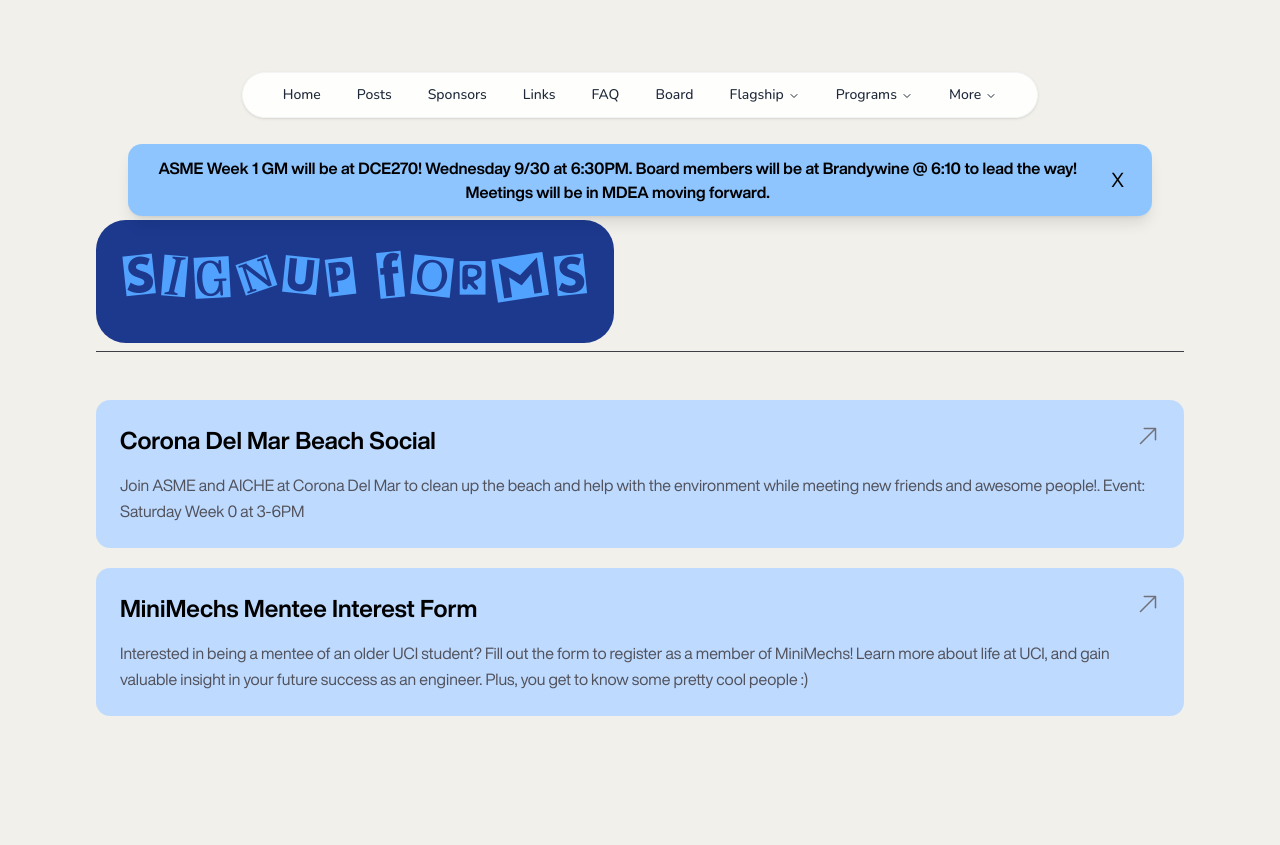
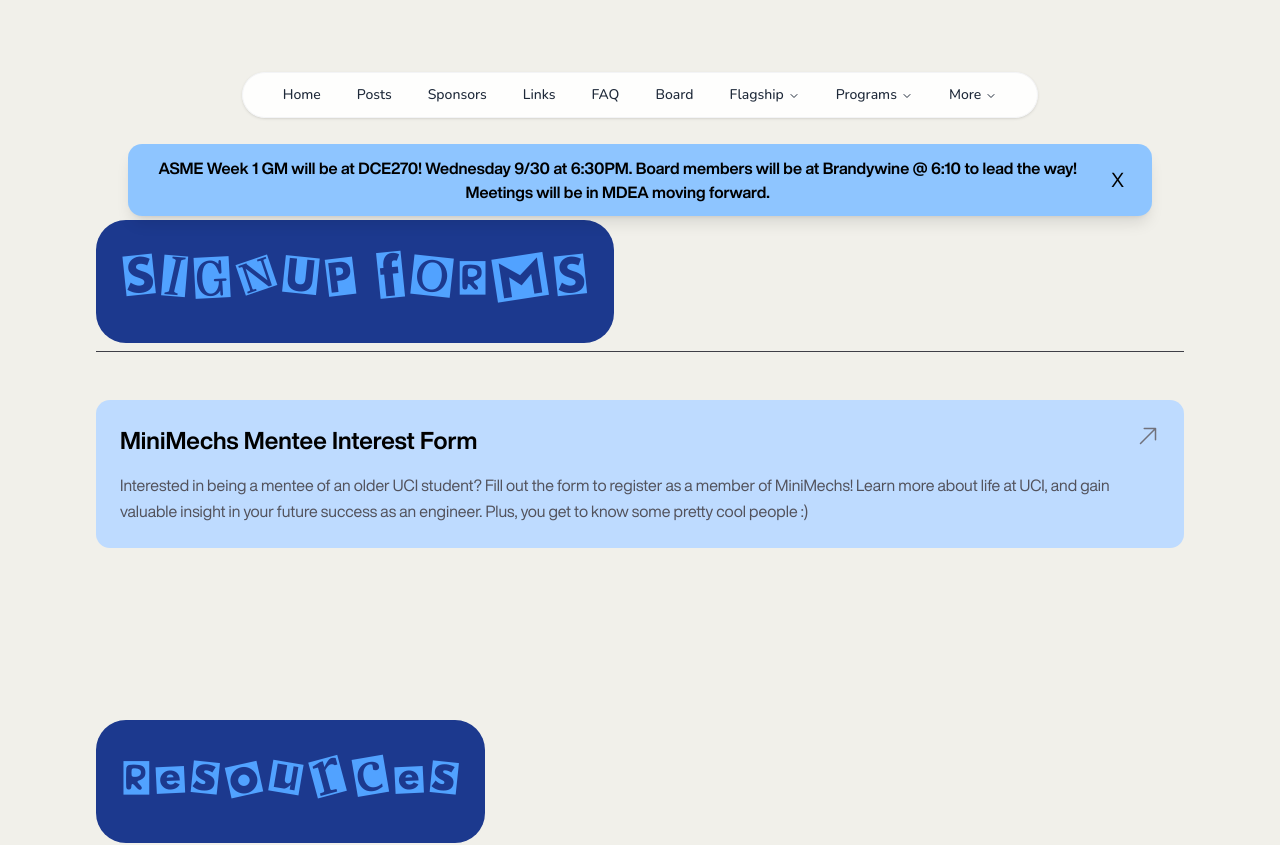
Before and after one commit to asmeuci/asme-website, a React (Vite) app in the folder asme-website/: page /links in a window 1280 px wide. Shown: the top 845 px of the page. Built offline with nearby package versions, Linux system fonts and the light colour scheme.

Commit message:
FAQ + banner

```diff
--- a/asme-website/src/components/InfoBanner.tsx
+++ b/asme-website/src/components/InfoBanner.tsx
@@ -1,5 +1,5 @@
 import { useState } from "react";
-import { Link } from "react-router-dom";
+//import { Link } from "react-router-dom";
 
 // Change this text whenever you want to update the banner.
 const BANNER_MESSAGE = "ASME Week 1 GM will be at DCE270! Wednesday 9/30 at 6:30PM. Board members will be at Brandywine @ 6:10 to lead the way! Meetings will be in MDEA moving forward. ";
--- a/asme-website/src/pages/Links.tsx
+++ b/asme-website/src/pages/Links.tsx
@@ -26,13 +26,6 @@ function Links(){
 
                     <div className="mt-auto pt-4 border-t-[0.5px] border-zinc-700 mb-8"></div>
                     <div className="flex flex-col space-y-5">
-                        <Reveal width="100%">
-                            <LinkCard
-                              title="Corona Del Mar Beach Social"
-                            href="https://docs.google.com/forms/d/e/1FAIpQLSf0Ff5RTey-heulBwbRaFOVzMLs_fGqdnbANq1wCBOqDGVTeQ/formResponse "
-                            description="Join ASME and AICHE at Corona Del Mar to clean up the beach and help with the environment while meeting new friends and awesome people!. Event: Saturday Week 0 at 3-6PM"
-                        />
-                        </Reveal>
                         <Reveal width="100%">
                             <LinkCard
                                 title="MiniMechs Mentee Interest Form"
```
